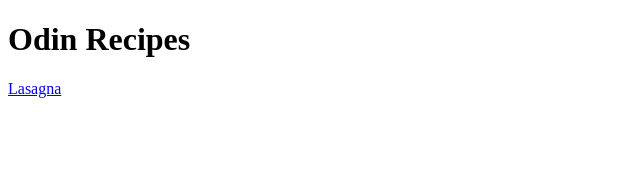
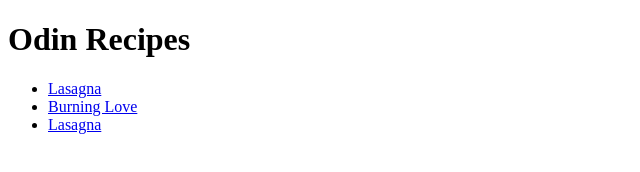
Before and after one commit to nailref/odin-recipes, a plain HTML site: page index.html in a window 1280 px wide. Shown: the whole page, without its empty margins (0-640 px from the left). Drawn offline with Linux system fonts and the light colour scheme.

Commit message:
adding burning love recipe

```diff
--- a/index.html
+++ b/index.html
@@ -7,6 +7,11 @@
 </head>
 <body>
    <h1>Odin Recipes</h1>
-   <a href="recipes/lasagna.html">Lasagna</a>
+
+   <ul>
+        <li><a href="recipes/lasagna.html">Lasagna</a></li>
+        <li><a href="recipes/burniglove.html">Burning Love</a></li>
+        <li><a href="recipes/lasagna.html">Lasagna</a></li>
+   </ul>
 </body>
 </html>
```
